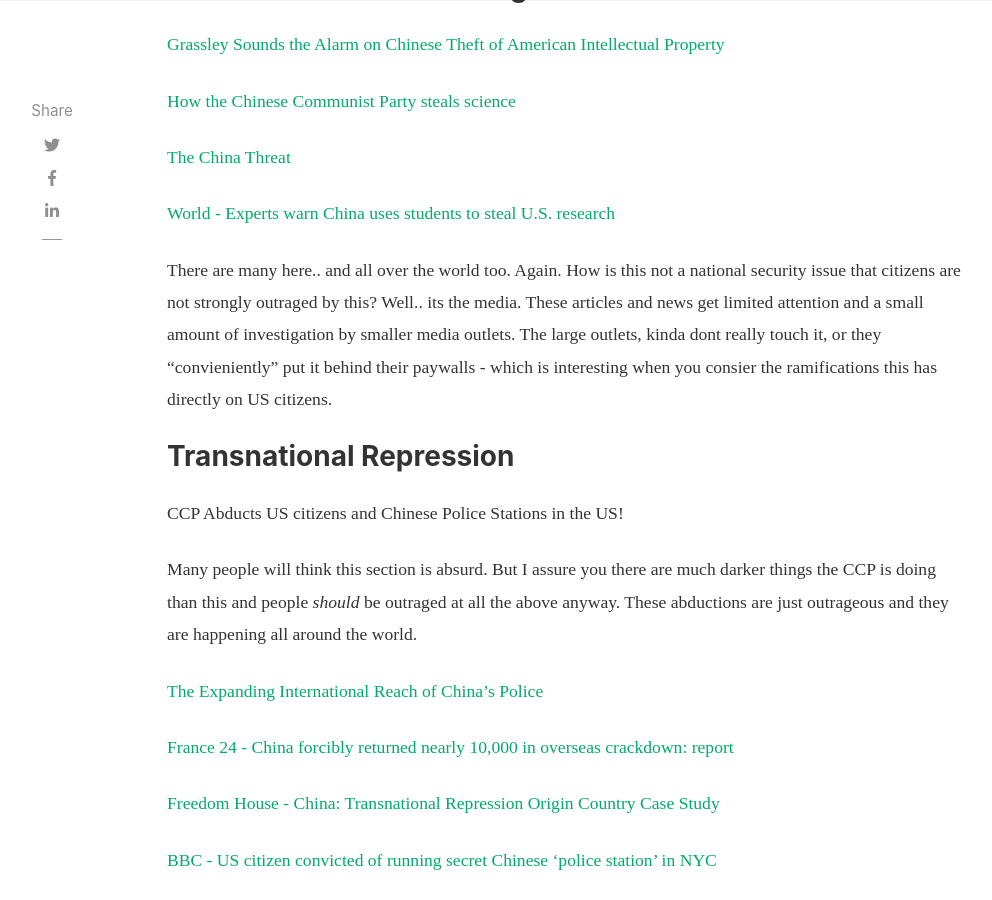
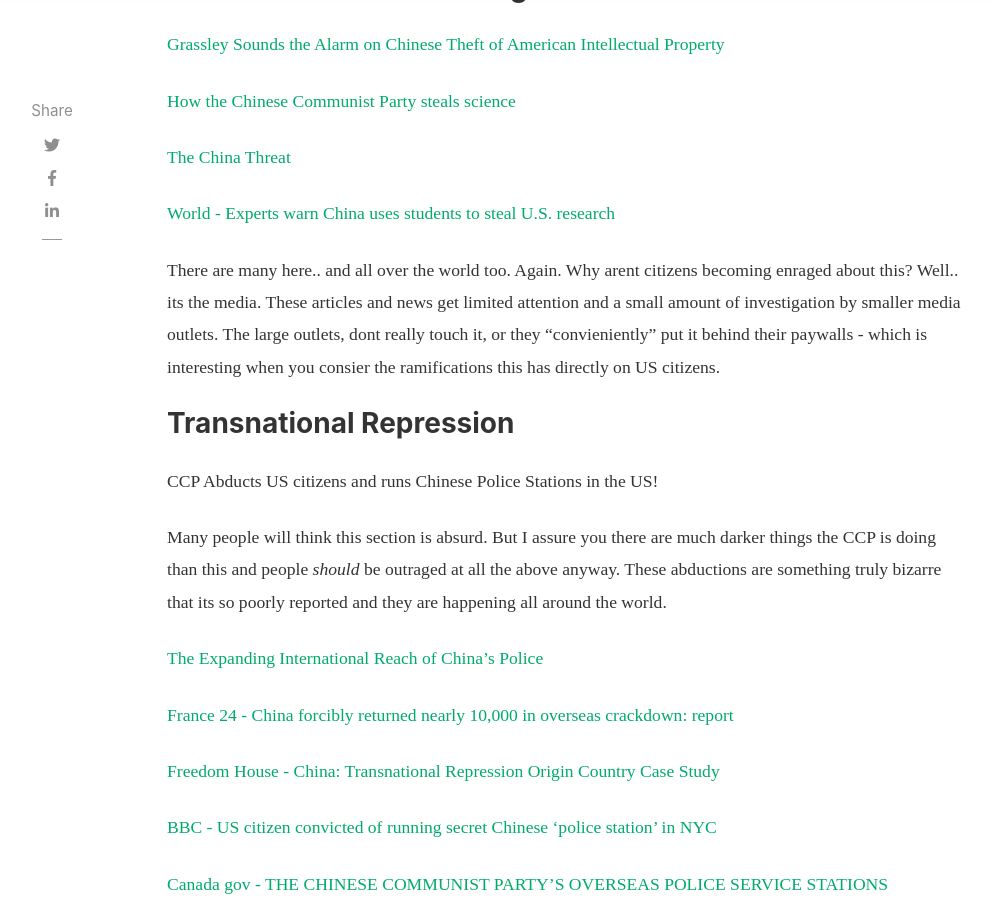
Before and after one commit to unrestricted-info/unrestricted, a Jekyll site: the page built from _posts/2026-05-31-chinese-interference-in-us.md, in a window 1280 px wide and 900 px high, scrolled down 11457 px. Shown: the whole window, without its empty margins (118-1110 px from the left). Built offline with Jekyll 4.4.1, drawn with Linux system fonts in a browser that asks for light colours; nearby versions of some CDN libraries; comment, search, counter and statistics services are not loaded; some of the changed text lies outside the part shown.

Commit message:
chinese-interference

```diff
--- a/_posts/2026-05-31-chinese-interference-in-us.md
+++ b/_posts/2026-05-31-chinese-interference-in-us.md
@@ -266,13 +266,13 @@ Remember Chinas one-child policy only ended about 10 yrs ago, and so many famili
 
 [World - Experts warn China uses students to steal U.S. research](https://wng.org/roundups/experts-warn-china-uses-students-to-steal-u-s-research-1753302315)
 
-There are many here.. and all over the world too. Again. How is this not a national security issue that citizens are not strongly outraged by this? Well.. its the media. These articles and news get limited attention and a small amount of investigation by smaller media outlets. The large outlets, kinda dont really touch it, or they "convieniently" put it behind their paywalls - which is interesting when you consier the ramifications this has directly on US citizens.
+There are many here.. and all over the world too. Again. Why arent citizens becoming enraged about this? Well.. its the media. These articles and news get limited attention and a small amount of investigation by smaller media outlets. The large outlets, dont really touch it, or they "convieniently" put it behind their paywalls - which is interesting when you consier the ramifications this has directly on US citizens.
 
 ### Transnational Repression
 
-CCP Abducts US citizens and Chinese Police Stations in the US!
+CCP Abducts US citizens and runs Chinese Police Stations in the US!
 
-Many people will think this section is absurd. But I assure you there are much darker things the CCP is doing than this and people _should_ be outraged at all the above anyway. These abductions are just outrageous and they are happening all around the world.
+Many people will think this section is absurd. But I assure you there are much darker things the CCP is doing than this and people _should_ be outraged at all the above anyway. These abductions are something truly bizarre that its so poorly reported and they are happening all around the world.
 
 [The Expanding International Reach of China’s Police](https://www.americanprogress.org/article/the-expanding-international-reach-of-chinas-police/)
 
```
Also changed, not shown: other parts of _posts/2026-05-31-chinese-interference-in-us.md (+3 -3 lines).
